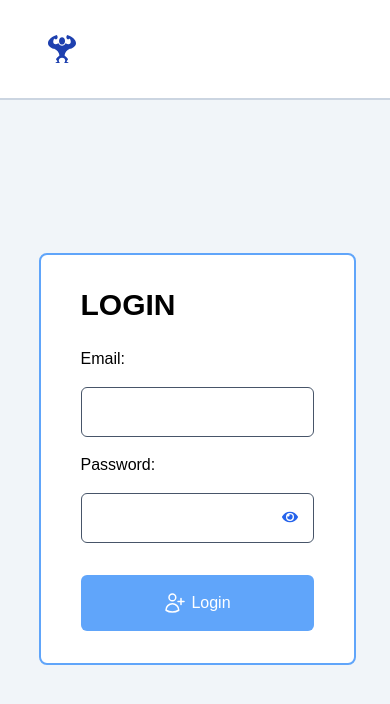
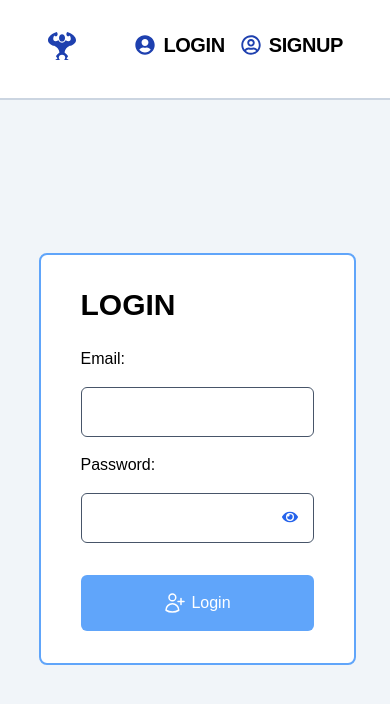
Before and after one commit to arvinbuid/fullstack-workout-app, a React (Vite) app in the folder frontend/: page /login in a window 390 px wide. Shown: the top 704 px of the page. Built offline with nearby package versions, Linux system fonts and the light colour scheme; a web font is replaced by a local one.

Commit message:
Changed the display type of login and logout navbar links to only flex on all screen sizes.

```diff
--- a/frontend/src/components/Navbar.jsx
+++ b/frontend/src/components/Navbar.jsx
@@ -40,7 +40,7 @@ function Navbar() {
             </div>
           ) : (
             <>
-              <div className='hidden sm:flex gap-4  '>
+              <div className='flex gap-4'>
                 <Link to='/login'>
                   <div className='flex items-center gap-2 text-xl transition transform hover:border-b-2 border-green-600 pb-2 hover:-translate-y-1 motion-reduce:transition-none motion-reduce:hover:transform-none'>
                     <FaUserCircle className='text-blue-800' />
```
